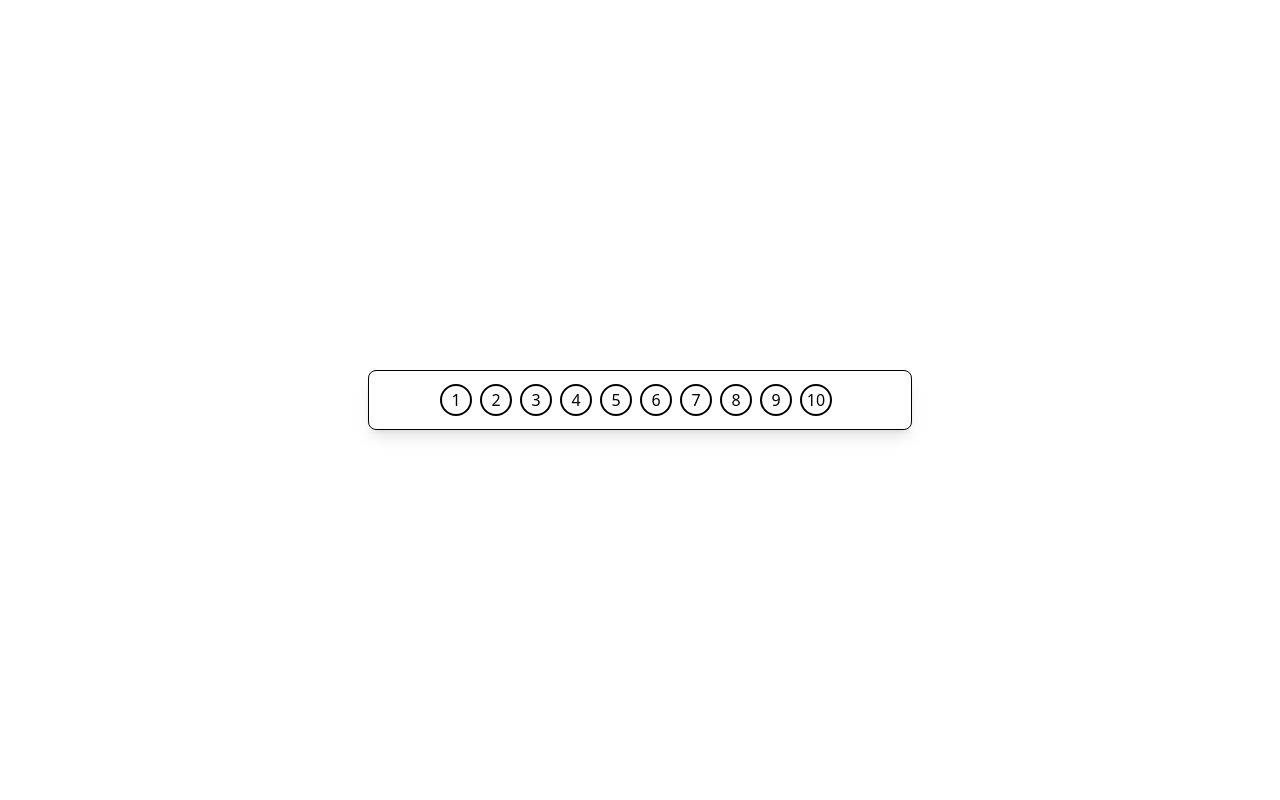
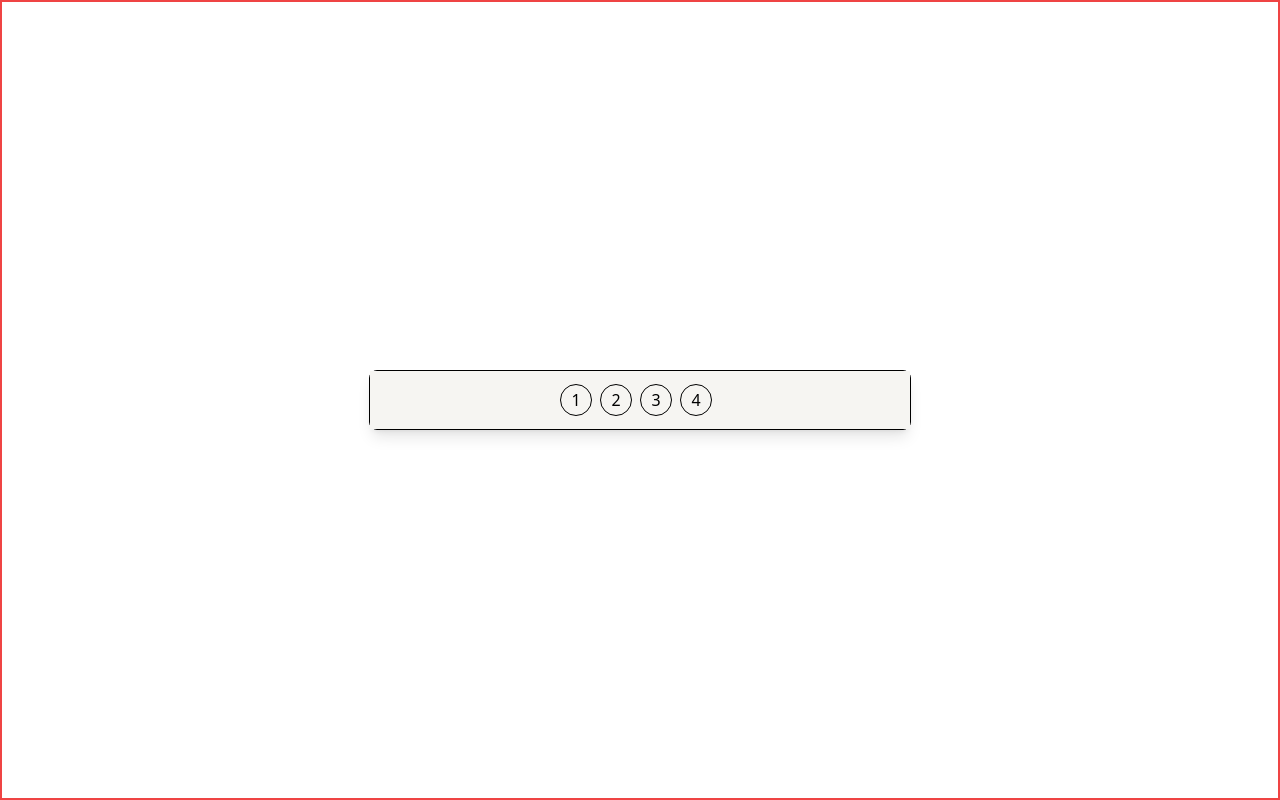
Before and after one commit to gorrion-io/winter-camp-2024, a Next.js app: page /task/0 in a window 1280 px wide. Built offline with nearby package versions, Linux system fonts and the light colour scheme.

Commit message:
Created Card Component

```diff
--- a/components/atoms/button/button.tsx
+++ b/components/atoms/button/button.tsx
@@ -25,11 +25,11 @@ export const Button = memo<ButtonProps>(
     onClick,
     space = "default",
     position = "center",
-    className,
+    className = "",
   }) => {
     return (
       <button
-        onClick={() => onClick}
+        onClick={onClick}
         className={` ${getButtonDynamicProps({
           bgColor,
           size,
--- a/components/atoms/navButton/navButton.tsx
+++ b/components/atoms/navButton/navButton.tsx
@@ -1,12 +1,17 @@
 import { memo } from "react";
 
 export type NavButtonType = {
+  id: number;
   children: number;
+  setPage: (page: number) => Promise<void>;
 };
 
-export const NavButton = memo<NavButtonType>(({ children }) => {
+export const NavItem = memo<NavButtonType>(({ children, setPage, id }) => {
   return (
-    <div className="border-2 border-black flex size-8 mr-2 justify-center items-center cursor-pointer hover:bg-oceanBlue  hover:text-white hover:border-none transition-all ease-in-out duration-300 rounded-full ">
+    <div
+      onClick={() => setPage(id)}
+      className="border-[1px] bg-ecru border-black  flex size-6 md:size-8 mr-2 justify-center items-center cursor-pointer hover:bg-oceanBlue  hover:text-white hover:border-none transition-all ease-in-out duration-300 rounded-full "
+    >
       {children}
     </div>
   );
--- a/components/atoms/typography/typography.tsx
+++ b/components/atoms/typography/typography.tsx
@@ -25,7 +25,7 @@ export const Typography = ({
     position,
     className = "",
     textSpace = "default",
-    fontFamily = "serif",
+    fontFamily = "mono",
   } = props;
 
   const dynamiClassName = getTypographyDynamicProps({
--- /dev/null
+++ b/components/molecules/Card/card.tsx
@@ -0,0 +1,29 @@
+import { Typography } from "../../../components/atoms/typography/typography";
+import { CrewMember } from "@/lib/type";
+import { memo } from "react";
+
+export type CardType = {
+  id: number;
+  member: CrewMember;
+};
+
+export const Card = memo<CardType>(
+  ({ id, member: { fullName, nationality, age, profession } }) => {
+    return (
+      <div className="flex flex-col bg-ecru w-full max-w-[340px] h-[360px] rounded-xl shadow-lg p-6 border-[1px] border-black cursor-pointer">
+        <Typography tag="h5" textSize="lg" textColor="black">
+          {fullName}
+        </Typography>
+        <Typography tag="h4" textSize="lg" textColor="black">
+          {age}
+        </Typography>
+        <Typography tag="h3" textSize="lg" textColor="black">
+          {nationality}
+        </Typography>
+        <Typography tag="p" textSize="lg" textColor="black">
+          {profession}
+        </Typography>
+      </div>
+    );
+  }
+);
--- a/components/molecules/pagination/pagination.tsx
+++ b/components/molecules/pagination/pagination.tsx
@@ -1,16 +1,21 @@
-import { NavButton } from "../../atoms/navButton/navButton";
+import { NavItem } from "../../atoms/navButton/navButton";
 import { memo } from "react";
 
 export type PaginationType = {
   pageAmount: number;
+  setPage: (page: number) => Promise<void>;
 };
 
-export const Pagination = memo<PaginationType>(({ pageAmount }) => {
+export const Pagination = memo<PaginationType>(({ pageAmount, setPage }) => {
   return (
-    <div className="w-2/4 margin-auto h-[60px] border-[1px] rounded-lg shadow-lg border-black">
-      <div className="flex w-full h-full justify-center items-center ">
-        {new Array(10).fill(null).map((item, i) => {
-          return <NavButton key={i + 1}>{i + 1}</NavButton>;
+    <div className="  w-full md:w-2/4 margin-auto h-[60px] border-[1px] rounded-lg shadow-lg border-black">
+      <div className="flex w-full h-full justify-center items-center bg-ecru">
+        {new Array(pageAmount).fill(null).map((_, i) => {
+          return (
+            <NavItem setPage={setPage} key={i + 1} id={i + 1}>
+              {i + 1}
+            </NavItem>
+          );
         })}
       </div>
     </div>
--- a/lib/core/paginationLogic.ts
+++ b/lib/core/paginationLogic.ts
@@ -40,7 +40,7 @@ export const getPaginationData = (
   const sortedMembers = sortMembersByName(newMembers);
 
   return {
-    sortedMembers,
+    members: sortedMembers,
     totalPage,
   };
 };
--- a/pages/api/crew.ts
+++ b/pages/api/crew.ts
@@ -8,9 +8,9 @@ import type { NextApiRequest, NextApiResponse } from "next";
 
 export default function handler(req: NextApiRequest, res: NextApiResponse) {
   const { page } = req.body;
-  const { sortedMembers, totalPage } = compositionMembers("crew")(page);
+  const { members, totalPage } = compositionMembers("crew")(page);
   res.status(200).json({
-    sortedMembers,
+    members,
     totalPage,
   });
 }
--- a/pages/task/[page].tsx
+++ b/pages/task/[page].tsx
@@ -3,15 +3,17 @@
  * @description Use tanstack/react-query or swr to fetch data from the endpoint. Prepare pagination.
  */
 
-import { Button } from "@/components/atoms/button/button";
-import { Typography } from "@/components/atoms/typography/typography";
+import { Card } from "@/components/molecules/Card/card";
 import { Pagination } from "@/components/molecules/pagination/pagination";
+import { CrewMember } from "@/lib/type";
 
 import { useState } from "react";
 
 export default function Task() {
-  const [page, setPage] = useState<number>(1);
-  const [members, setMembers] = useState<any>(null);
+  const [members, setMembers] = useState<{
+    members: CrewMember[];
+    totalPage: number;
+  }>({ members: [], totalPage: 4 });
 
   const getTeamMembers = async (page: number) => {
     try {
@@ -31,8 +33,13 @@ export default function Task() {
   };
   console.log("members", members);
   return (
-    <div className="flex flex-col min-h-screen place-content-center place-items-center p-24 bg-ecrue">
-      <Pagination pageAmount={8} />
+    <div className="flex flex-col min-h-screen place-content-center border-2 border-red-500 place-items-center p-24 bg-ecrue">
+      {members.members?.length
+        ? members.members.map((member, i) => {
+            return <Card key={i} id={i} member={member} />;
+          })
+        : ""}
+      <Pagination pageAmount={members.totalPage} setPage={getTeamMembers} />
     </div>
   );
 }
```
Also changed, not shown: 1 other file (tests, documents, lock files or other folders).
